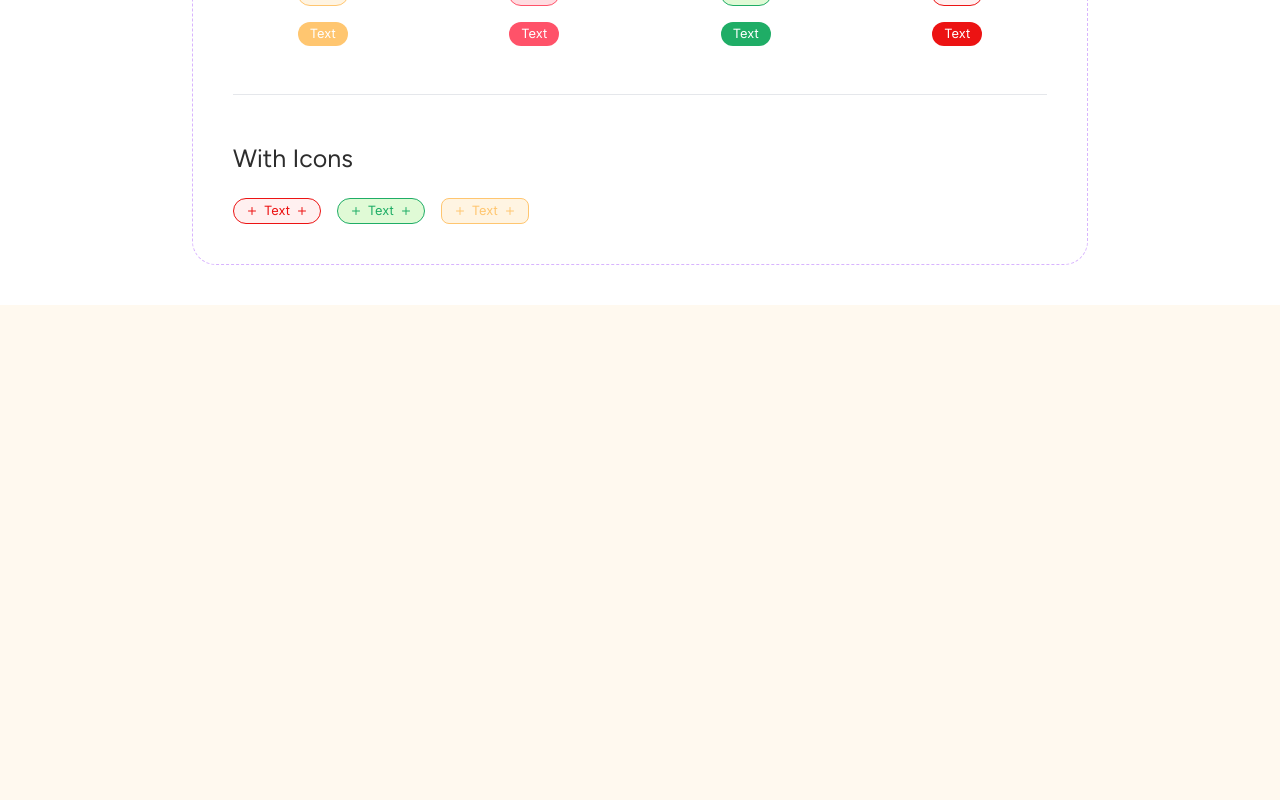
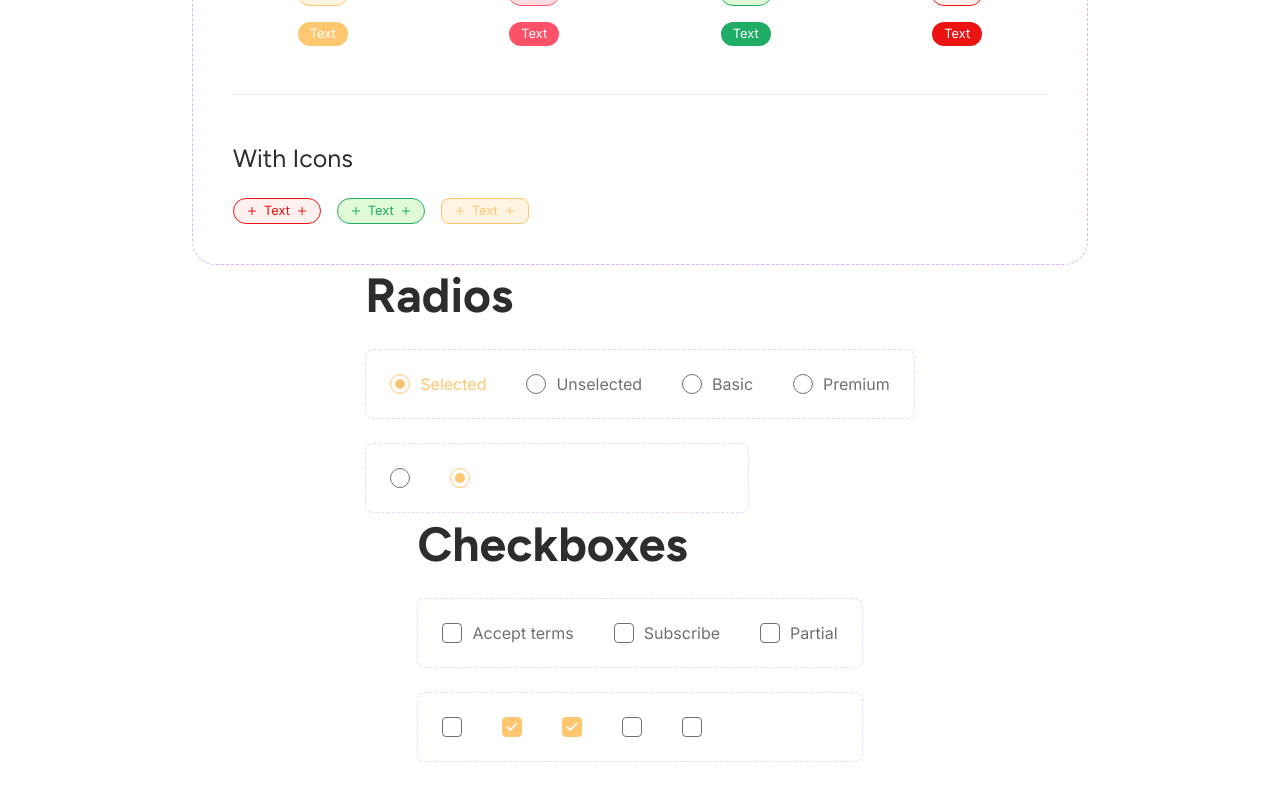
Before and after one commit to ShanRaboy11/Qios, a Next.js app: page / in a window 1280 px wide. Shown: the part 2745-3545 px from the top of the page. Before the commit the page ends 3050 px from the top, so only its background shows below. Built offline with nearby package versions, Linux system fonts and the light colour scheme.

Commit message:
feat(ui): add radio and checkbox atoms - Macatual

```diff
--- a/src/app/page.tsx
+++ b/src/app/page.tsx
@@ -1,7 +1,9 @@
 import { Button } from "@/components/atoms/Button";
 import { Input } from "@/components/atoms/Input";
 import { Toggle } from "@/components/atoms/Toggle";
-import { Badge } from "@/components/atoms/Badges";
+import { Badge } from "@/components/atoms/Badge";
+import { Checkbox } from "@/components/atoms/Checkbox";
+import { Radio } from "@/components/atoms/Radio";
 import { Plus, Lock } from "lucide-react";
 
 export default function HomePage() {
@@ -285,6 +287,62 @@ export default function HomePage() {
           </div>
         </div>
       </div>
+      {/* Radios Section (Top Row) */}
+      <div className="space-y-6">
+        <h2 className="h1">Radios</h2>
+
+        {/* Row 1: Default/Checked with Label */}
+        <div className="flex gap-10 items-center p-6 border border-dashed border-purple-200 rounded-lg">
+          {/* Change children to label prop to avoid nesting errors */}
+          <Radio name="demo" label="Selected" defaultChecked />
+          <Radio name="demo" label="Unselected" />
+          <Radio name="plan" label="Basic" />
+
+          <Radio name="plan" label="Premium" variant="accent" />
+        </div>
+
+        {/* Row 2: Default/Checked NO Label */}
+        <div className="flex gap-10 items-center p-6 border border-dashed border-purple-200 rounded-lg max-w-sm">
+          <Radio name="no-label-demo" defaultChecked={false} />
+          <Radio name="no-label-demo" defaultChecked={true} />
+        </div>
+      </div>
+
+      <hr className="border-gray-200" />
+
+      {/* Checkboxes Section */}
+      <div className="space-y-6">
+        <h2 className="h1">Checkboxes</h2>
+
+        {/* Row 3: Default/Checked with Label */}
+        <div className="flex gap-10 items-center p-6 border border-dashed border-purple-200 rounded-lg">
+          {/* Change children to label prop here too */}
+          <Checkbox label="Accept terms" />
+
+          <Checkbox label="Subscribe" variant="accent" />
+
+          <Checkbox label="Partial" indeterminate />
+        </div>
+
+        {/* Row 4: Complex Grid */}
+        <div className="flex gap-10 items-center p-6 border border-dashed border-purple-200 rounded-lg max-w-4xl">
+          <Checkbox defaultChecked={false} />
+          <Checkbox defaultChecked={true} />
+
+          {/* Replicate specific Figma colors */}
+          <Checkbox
+            defaultChecked={true}
+            className="[&_span]:peer-checked:border-brand-secondary [&_span]:peer-checked:bg-brand-secondary"
+          />
+
+          <Checkbox indeterminate />
+
+          <Checkbox
+            indeterminate
+            className="[&_span]:peer-indeterminate:border-brand-secondary [&_span]:peer-indeterminate:bg-brand-secondary"
+          />
+        </div>
+      </div>
     </main>
   );
 }
--- a/src/components/atoms/Badges.tsx
+++ b/src/components/atoms/Badge.tsx
@@ -82,3 +82,8 @@ export const Badge = ({
     </div>
   );
 };
+
+/*example usage
+<Badge color="error" variant="outline" leftIcon={badgeIcon} rightIcon={badgeIcon}>Text</Badge>
+<Badge color="success" variant="outline" leftIcon={badgeIcon} rightIcon={badgeIcon}>Text</Badge>
+*/
--- /dev/null
+++ b/src/components/atoms/Checkbox.tsx
@@ -0,0 +1,112 @@
+"use client";
+
+import React, { useId } from "react";
+import { cn } from "@/lib/utils";
+import { Check, Minus } from "lucide-react";
+
+export type checkboxVariant = "primary" | "accent";
+
+export interface CheckboxProps extends React.InputHTMLAttributes<HTMLInputElement> {
+  label?: string;
+  indeterminate?: boolean;
+  variant?: checkboxVariant;
+}
+
+export const Checkbox = ({
+  label,
+  indeterminate,
+  className,
+  id,
+  variant = "primary",
+  ...props
+}: CheckboxProps) => {
+  const generatedId = id || useId();
+
+  const variantStyles = {
+    primary: {
+      checked:
+        "peer-checked:bg-brand-primary peer-checked:border-brand-primary",
+      indeterminate:
+        "peer-indeterminate:bg-brand-primary peer-indeterminate:border-brand-primary",
+      focus: "peer-focus-visible:ring-brand-primary/80",
+      text: "peer-checked:text-brand-primary",
+    },
+    accent: {
+      checked: "peer-checked:bg-brand-accent peer-checked:border-brand-accent",
+      indeterminate:
+        "peer-indeterminate:bg-brand-accent peer-indeterminate:border-brand-accent",
+      focus: "peer-focus-visible:ring-brand-accent/80",
+      text: "peer-checked:text-brand-accent",
+    },
+  };
+
+  const styles = variantStyles[variant];
+
+  return (
+    <div className={cn("inline-flex items-center", className)}>
+      <label
+        htmlFor={generatedId}
+        className="group flex items-center gap-2.5 cursor-pointer"
+      >
+        <input
+          type="checkbox"
+          id={generatedId}
+          className="peer sr-only"
+          {...props}
+        />
+
+        {/* Box */}
+        <span
+          className={cn(
+            "flex items-center justify-center h-5 w-5 shrink-0 rounded-[4px] border bg-white transition-all duration-200",
+
+            // default border
+            "border-text-secondary",
+
+            // ✅ hover (only when not checked)
+            "group-hover:bg-text-secondary/10",
+            "peer-checked:group-hover:bg-transparent",
+            "peer-indeterminate:group-hover:bg-transparent",
+
+            // ✅ checked + indeterminate
+            styles.checked,
+            styles.indeterminate,
+            "peer-checked:[&>svg]:opacity-100",
+            "peer-indeterminate:[&>svg]:opacity-100",
+
+            // focus
+            "peer-focus-visible:ring-2 peer-focus-visible:ring-offset-1 peer-focus-visible:ring-offset-white",
+            styles.focus,
+
+            // press animation
+            "group-active:scale-90",
+          )}
+        >
+          {indeterminate ? (
+            <Minus className="w-3.5 h-3.5 text-white stroke-[3px] opacity-0 transition-opacity pointer-events-none" />
+          ) : (
+            <Check className="w-3.5 h-3.5 text-white stroke-[3px] opacity-0 transition-opacity pointer-events-none" />
+          )}
+        </span>
+
+        {/* Label */}
+        {label && (
+          <span
+            className={cn(
+              "b1 text-text-secondary transition-colors",
+              styles.text,
+            )}
+          >
+            {label}
+          </span>
+        )}
+      </label>
+    </div>
+  );
+};
+
+/*example usage
+ <Checkbox label="Accept terms" />
+ <Checkbox label="Subscribe" variant="accent" />
+ <Checkbox label="Partial" indeterminate />
+ */
--- /dev/null
+++ b/src/components/atoms/Radio.tsx
@@ -0,0 +1,99 @@
+"use client";
+
+import React, { useId } from "react";
+import { cn } from "@/lib/utils";
+
+export type radioVariant = "primary" | "accent";
+
+export interface RadioProps extends React.InputHTMLAttributes<HTMLInputElement> {
+  label?: string;
+  variant?: radioVariant;
+}
+
+export const Radio = ({
+  label,
+  className,
+  id,
+  variant = "primary",
+  ...props
+}: RadioProps) => {
+  const generatedId = id || useId();
+
+  const variantStyles = {
+    primary: {
+      border: "border-text-secondary",
+      checkedBorder: "peer-checked:border-brand-primary",
+      dot: "bg-brand-primary",
+      focus: "peer-focus-visible:ring-brand-primary",
+      text: "peer-checked:text-brand-primary",
+    },
+    accent: {
+      border: "border-text-secondary",
+      checkedBorder: "peer-checked:border-brand-accent",
+      dot: "bg-brand-accent",
+      focus: "peer-focus-visible:ring-brand-accent",
+      text: "peer-checked:text-brand-accent",
+    },
+  };
+
+  const styles = variantStyles[variant];
+
+  return (
+    <div className={cn("inline-flex items-center", className)}>
+      <label
+        htmlFor={generatedId}
+        className="group flex items-center gap-2.5 cursor-pointer"
+      >
+        <input
+          type="radio"
+          id={generatedId}
+          className="peer sr-only"
+          {...props}
+        />
+
+        {/* Outer circle */}
+        <span
+          className={cn(
+            "flex items-center justify-center h-5 w-5 rounded-full border transition-all",
+
+            styles.border,
+            styles.checkedBorder,
+
+            "group-hover:bg-text-secondary/10",
+            "peer-checked:bg-transparent",
+
+            "peer-focus-visible:ring-2",
+            styles.focus,
+
+            "group-active:scale-90",
+            "peer-checked:[&>span]:scale-100",
+          )}
+        >
+          {/* Inner dot */}
+          <span
+            className={cn(
+              "h-2.5 w-2.5 rounded-full scale-0 transition-transform",
+              styles.dot,
+            )}
+          />
+        </span>
+
+        {/* Label */}
+        {label && (
+          <span
+            className={cn("b1 text-text-secondary transition-all", styles.text)}
+          >
+            {label}
+          </span>
+        )}
+      </label>
+    </div>
+  );
+};
+
+/*
+example usage
+<Radio name="demo" label="Selected" defaultChecked />
+<Radio name="demo" label="Unselected" />
+<Radio name="plan" label="Basic" />
+ */
```
Also changed, not shown: src/components/atoms/Button.tsx (+15 -15 lines), src/components/atoms/Input.tsx (+6 -6 lines), src/components/atoms/Toggle.tsx (+6 -6 lines).
